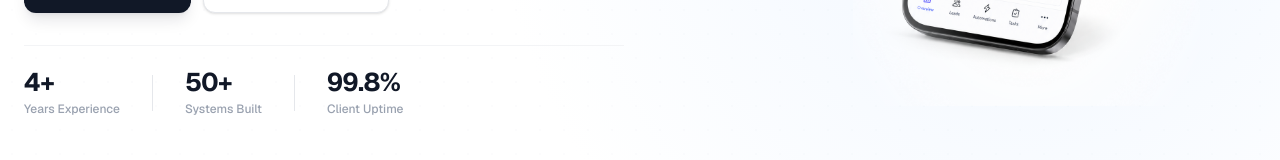
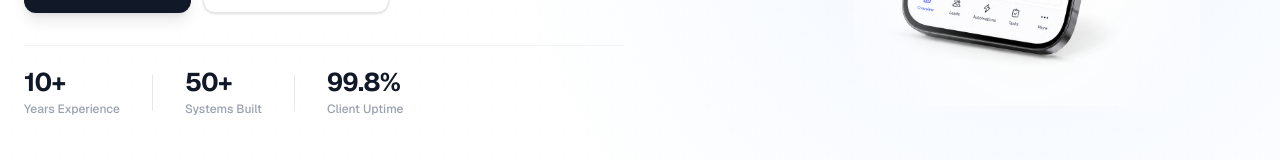
Before and after one commit to Bisma2701/Osama-shakeel, a Next.js app: page / in a window 1280 px wide. Shown: the part 506-666 px from the top of the page. Built offline with nearby package versions, Linux system fonts and the light colour scheme.

Commit message:
Update Hero.tsx

```diff
--- a/app/components/Hero.tsx
+++ b/app/components/Hero.tsx
@@ -14,7 +14,7 @@ const fadeUp = {
 };
 
 const stats = [
-  { value: "4+", label: "Years Experience" },
+  { value: "10+", label: "Years Experience" },
   { value: "50+", label: "Systems Built" },
   { value: "99.8%", label: "Client Uptime" },
 ];
```
